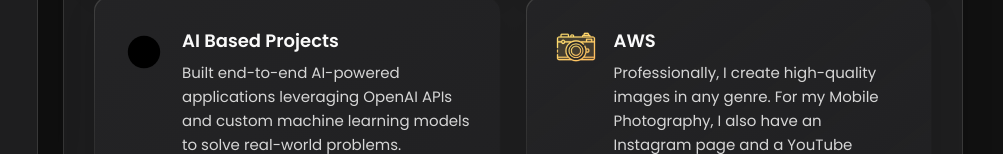
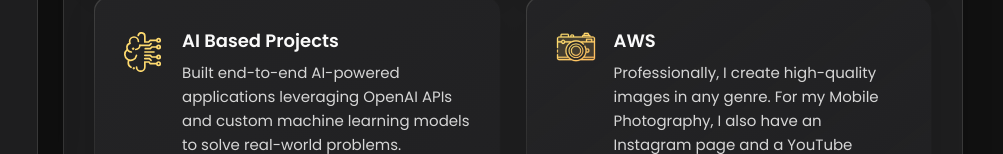
Before and after one commit to akulwrites/akulwrites.github.io, a website: page index.html in a window 1280 px wide. Shown: the part 646-800 px from the top of the page, 277-1280 px from the left. Drawn offline with nearby package versions, Linux system fonts and the light colour scheme.

Commit message:
Update index.html

```diff
--- a/index.html
+++ b/index.html
@@ -274,25 +274,7 @@
             <li class="service-item">
 
               <div class="service-icon-box">
-                <svg version="1.1" id="Icon_Set" xmlns="http://www.w3.org/2000/svg" x="0" y="0"
-                  viewBox="0 0 256 256" width="40" height="40"
-                  xml:space="preserve">
-                  <circle cx="128" cy="128" r="103.5" />
-                  <path d="M136.938 44.695c-32.706-.818-59.611 24.82-60.849 57.039-.03.77-.049 1.543-.049 2.32 0 .777.02 1.55.049 2.319v14.13l-14.336 22.584c-1.47 2.315.194 5.341 2.936 5.341h11.399v27.434c0 6.216 5.039 11.256 11.256 11.256h31.165v24.207h59.132v-56.983c0-5.143 1.779-10.097 4.91-14.177a59.11 59.11 0 0 0 12.243-35.92c.101-32.129-25.737-58.747-57.856-59.55z" />
-                  <path d="M142.897 45.145c23.529 7.991 40.487 30.408 40.405 56.448a59.102 59.102 0 0 1-12.243 35.92c-3.131 4.08-4.91 9.034-4.91 14.176v59.635h11.491v-56.983c0-5.143 1.779-10.097 4.91-14.177a59.11 59.11 0 0 0 12.243-35.92c.096-30.115-22.6-55.389-51.896-59.099z" />
-                  <path d="M177.641 214.325h-59.132a3 3 0 0 1-3-3v-21.207H87.344c-7.861 0-14.256-6.395-14.256-14.256v-24.434h-8.399a6.477 6.477 0 0 1-5.468-9.949l13.868-21.848V106.43c-.03-.789-.049-1.58-.049-2.376 0-.816.021-1.627.052-2.436 1.312-34.141 29.545-60.769 63.922-59.922 33.621.84 60.888 28.904 60.781 62.558-.043 13.779-4.491 26.829-12.863 37.737-2.767 3.605-4.29 7.991-4.29 12.351v56.983a3.002 3.002 0 0 1-3.001 3z" />
-                  <path d="M156.276 123.462h-35.935a6.332 6.332 0 0 1-6.333-6.332V81.195a6.333 6.333 0 0 1 6.333-6.333h35.935a6.334 6.334 0 0 1 6.333 6.333v35.935a6.333 6.333 0 0 1-6.333 6.332z" />
-                  <circle cx="137.231" cy="173.422" r="8.396"/>
-                  <circle cx="159.327" cy="151.16" r="8.396"/>
-                  <path d="M156.276 126.462h-35.935c-5.146 0-9.333-4.187-9.333-9.333V81.195c0-5.146 4.187-9.333 9.333-9.333h35.935c5.146 0 9.333 4.187 9.333 9.333v35.935c0 5.145-4.187 9.332-9.333 9.332z"/>
-                  <path d="M127.166 136.6a3 3 0 0 1-3-3v-10.138a3 3 0 1 1 6 0V133.6a3 3 0 0 1-3 3zM149.452 136.6a3 3 0 0 1-3-3v-10.138a3 3 0 1 1 6 0V133.6c0 1.656-1.344 3-3 3zM138.309 136.6a3 3 0 0 1-3-3v-10.138a3 3 0 1 1 6 0V133.6a3 3 0 0 1-3 3zM127.166 77.862a3 3 0 0 1-3-3V64.725a3 3 0 1 1 6 0v10.137a3 3 0 0 1-3 3zM149.452 77.862a3 3 0 0 1-3-3V64.725a3 3 0 1 1 6 0v10.137a3 3 0 0 1-3 3zM138.309 77.862a3 3 0 0 1-3-3V64.725a3 3 0 1 1 6 0v10.137a3 3 0 0 1-3 3zM114.009 91.02h-10.137a3 3 0 1 1 0-6h10.137a3 3 0 1 1 0 6zM114.009 102.162h-10.137a3 3 0 1 1 0-6h10.137a3 3 0 1 1 0 6zM114.009 113.305h-10.137a3 3 0 1 1 0-6h10.137a3 3 0 1 1 0 6z"/>
-                  <path d="M172.746 91.02h-10.137a3 3 0 1 1 0-6h10.137a3 3 0 1 1 0 6zM172.746 102.162h-10.137a3 3 0 1 1 0-6h10.137a3 3 0 1 1 0 6zM172.746 113.305h-10.137a3 3 0 1 1 0-6h10.137a3 3 0 1 1 0 6z"/>
-                  <path d="M137.231 214.325a3 3 0 0 1-3-3v-29.506a3 3 0 1 1 6 0v29.506a3 3 0 0 1-3 3zM159.327 214.325a3 3 0 0 1-3-3v-51.768a3 3 0 1 1 6 0v51.768a3 3 0 0 1-3 3z"/>
-                  <path d="M137.231 184.819c-6.284 0-11.396-5.112-11.396-11.396s5.112-11.396 11.396-11.396 11.396 5.112 11.396 11.396-5.111 11.396-11.396 11.396zm0-16.793c-2.976 0-5.396 2.421-5.396 5.396s2.421 5.396 5.396 5.396 5.396-2.421 5.396-5.396-2.42-5.396-5.396-5.396z"/>
-                  <path d="M159.327 162.557c-6.284 0-11.396-5.112-11.396-11.396s5.112-11.396 11.396-11.396 11.396 5.112 11.396 11.396-5.112 11.396-11.396 11.396zm0-16.793c-2.976 0-5.396 2.421-5.396 5.396s2.421 5.396 5.396 5.396 5.396-2.421 5.396-5.396-2.42-5.396-5.396-5.396z"/>
-                  <path d="M145.51 110.768h-14.403a4.404 4.404 0 0 1-4.404-4.404V91.961a4.404 4.404 0 0 1 4.404-4.404h14.403a4.404 4.404 0 0 1 4.404 4.404v14.403a4.403 4.403 0 0 1-4.404 4.404z"/>
-                  <path d="M145.51 113.768h-14.403c-4.083 0-7.404-3.322-7.404-7.404V91.961c0-4.083 3.322-7.404 7.404-7.404h14.403c4.083 0 7.404 3.322 7.404 7.404v14.403c.001 4.082-3.321 7.404-7.404 7.404zm-14.403-23.211c-.774 0-1.404.63-1.404 1.404v14.403c0 .774.63 1.404 1.404 1.404h14.403c.774 0 1.404-.63 1.404-1.404V91.961c0-.774-.63-1.404-1.404-1.404h-14.403z"/>
-                </svg>
+                <img src="icon-ai-brain.svg" alt="mobile app icon" width="40">
               </div>
 
               <div class="service-content-box">
```
